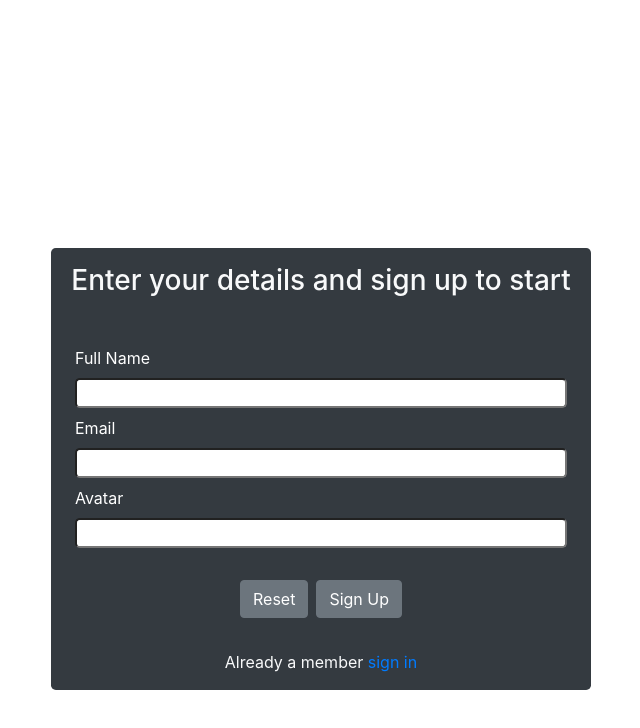
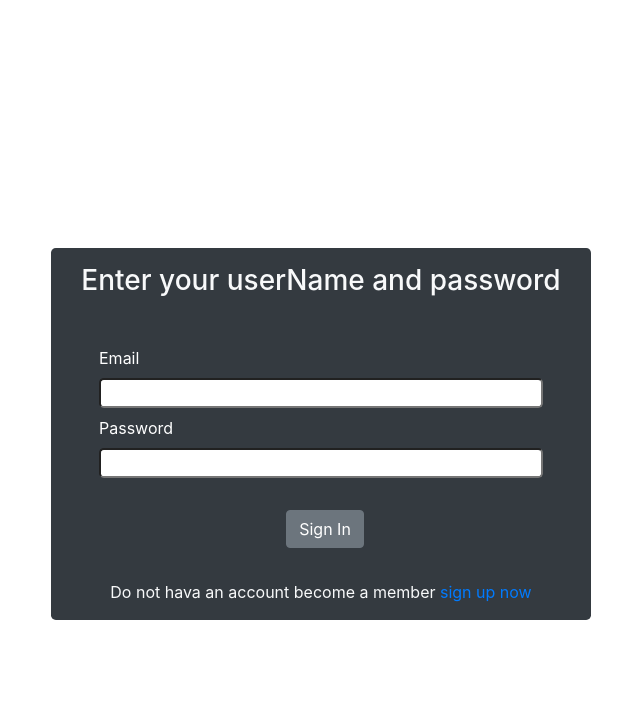
Before and after one commit to rajibjonchhen/marketplace-mongo-fe, a React (Create React App) app: page / in a window 1280 px wide. Both pictures are taken after a click on the element "sign in". Shown: the top 728 px of the page, without its empty margins (319-959 px from the left). Built offline with nearby package versions, Linux system fonts and the light colour scheme.

Commit message:
cards displayed in the home page

```diff
--- a/src/App.css
+++ b/src/App.css
@@ -45,3 +45,6 @@
 .pointer:hover {
   transform: scale(1.1) !important
 }
+.border-top{
+  border-top: 2px solid white;
+}
--- a/src/MyLayout.jsx
+++ b/src/MyLayout.jsx
@@ -5,8 +5,8 @@ import MyNavbar from "./components/Navbar/MyNavbar";
 
 function MyLayout({children, user}) {
     return (
-        <Container fluid>
-            <MyNavbar user={user}/>
+        <Container  className='fluid w-100 m-0 p-0' fluid="true" >
+            {user && <MyNavbar user={user}/>}
             {children}
             <MyFooter/>
         </Container>
--- a/src/components/LoginPage/LoginPage.jsx
+++ b/src/components/LoginPage/LoginPage.jsx
@@ -5,17 +5,18 @@ import {useNavigate} from 'react-router-dom'
 const LoginPage = () => {
 
 const navigate = useNavigate()
-const [user, setUser] = useState({
+const [signIn, setSignIn] = useState(false)
+const [newUser, setNewUser] = useState({
     name:'',
     email:'',
     avatar:''
 })
 
-const handleLogin = async(e) => {
+const handleSignUp = async(e) => {
     const url = 'http://localhost:3001'
     const response = await fetch(`${url}/users`,{
         method:"POST",
-        body:JSON.stringify(user),
+        body:JSON.stringify(newUser),
         headers:{
             "Content-type":"application/json"
         }
@@ -26,30 +27,66 @@ const handleLogin = async(e) => {
             navigate(`/home/${data._id}`)
         }
     }
+}
 
+const handleSignIn = async(e) => {
+            navigate(`/home/62111cad23ae6eaab7ac33bd`)
 
+    // const url = 'http://localhost:3001'
+    // const response = await fetch(`${url}/users?`,{
+    //     method:"GET",
+    //     body:JSON.stringify(user),
+    //     headers:{
+    //         "Content-type":"application/json"
+    //     }
+    // })
+    // if(response.ok){
+    //     let data = await response.json()
+    //     if(data._id){
+    //         navigate(`/home/${data._id}`)
+    //     }
+    // }
 }
 
     return(
     <Container >
         <Row>
             <Col xs={12} sm={12} md={8} lg={6} className='m-auto' style={{paddingTop:'25vh'}}>
-                <div  className='m-auto bg-dark  rounded-lg' >
+                <div  className='m-auto bg-dark  rounded-lg' style={{minHeigh:'800px'}}>
+                   {/* sign in box */}
+                    <div style={{display:signIn? 'block':'none'}} >
+                        <p className='h3 text-light outline-primary p-3 mt-5'>Enter your userName and password</p>
+                        <div className='d-flex flex-column p-4 text-left text-white px-5'>
+                        <label htmlFor='email'>Email</label>
+                        <input onChange={(e) => setNewUser({...newUser, email:e.target.value})} type='email' id='email' value={newUser.email} className='rounded-lg mb-2'/>
+                        <label htmlFor='email'>Password</label>
+                        <input onChange={(e) => setNewUser({...newUser, email:e.target.value})} type='email' id='email' value={newUser.email} className='rounded-lg mb-2'/>
+                        </div>
+                        <div className='pb-3'>
+                            <button type='button' className='btn btn-secondary ml-2' onClick={(e) => handleSignIn(e)}>Sign In</button>
+                        </div>
+                        <p className='p-3 text-light'>Do not hava an account become a member <span className='text-primary pointer' onClick={(e) => setSignIn(false)}>sign up now</span> </p>
+                    </div>
+
+                   {/* sign up new member box */}
+
+                    <div style={{display:!signIn? 'block':'none'}}>
                     <p className='h3 text-light outline-primary p-3 mt-5'>Enter your details and sign up to start</p>
-                    <div className='d-flex flex-column p-4 text-left text-white'>
+                    <div className='d-flex flex-column p-4 text-left text-white px-5'>
                         <label htmlFor='name'> Full Name</label>
-                        <input onChange={(e) => setUser({...user, name:e.target.value})}type='text' id='name' value={user.name} className='rounded-lg mb-2'/>
+                        <input onChange={(e) => setNewUser({...newUser, name:e.target.value})}type='text' id='name' value={newUser.name} className='rounded-lg mb-2'/>
                         <label htmlFor='email'>Email</label>
-                        <input onChange={(e) => setUser({...user, email:e.target.value})} type='email' id='email' value={user.email} className='rounded-lg mb-2'/>
+                        <input onChange={(e) => setNewUser({...newUser, email:e.target.value})} type='email' id='email' value={newUser.email} className='rounded-lg mb-2'/>
                         <label htmlFor='avatar'>Avatar</label>
-                        <input onChange={(e) => setUser({...user, avatar:e.target.value})} type='text' id='avatar' value={user.avatar} className='rounded-lg mb-2'/>
+                        <input onChange={(e) => setNewUser({...newUser, avatar:e.target.value})} type='text' id='avatar' value={newUser.avatar} className='rounded-lg mb-2'/>
 
                     </div>
                     <div className='pb-3'>
                         <button type='button' className='btn btn-secondary'>Reset</button>
-                        <button type='button' className='btn btn-secondary ml-2' onClick={(e) => handleLogin(e)}>Sign Up</button>
+                        <button type='button' className='btn btn-secondary ml-2' onClick={(e) => handleSignUp(e)}>Sign Up</button>
                     </div>
-                    <p className='p-3 text-light'>Already a member <span className='text-primary pointer'>sign in</span> </p>
+                    <p className='p-3 text-light'>Already a member <span className='text-primary pointer' onClick={(e) => setSignIn(true)}>sign in</span> </p>
+                    </div>
                 </div>
             </Col>
         </Row>
--- a/src/components/Navbar/MyNavbar.jsx
+++ b/src/components/Navbar/MyNavbar.jsx
@@ -1,17 +1,44 @@
-import { Container, Nav, Navbar } from "react-bootstrap";
+import { Container, Nav, Navbar, NavDropdown } from "react-bootstrap";
+import brand from '../../assets/highpoint-sm.jpeg'
+import './Navbar.css'
 
 function MyNavbar({user}) {
     return (
-        <Navbar bg="dark" variant="dark" fluid>
-        <Container>
-        <Navbar.Brand href="#home">Navbar</Navbar.Brand>
-        <Nav className="me-auto">
-          <Nav.Link href="#home">Home</Nav.Link>
-          <Nav.Link href="#features">Features</Nav.Link>
-          <Nav.Link href="#user">{user.name}</Nav.Link>
-        </Nav>
-        </Container>
-      </Navbar>
+<Navbar collapseOnSelect expand="lg" variant="dark" style={{backgroundColor:"black"}}>
+  <Navbar.Brand href="#home" ><img style={{width:'50px',padding:'0', margin:"0"}} src={brand} alt="brand image"/></Navbar.Brand>
+  <Container>
+  <Navbar.Toggle aria-controls="responsive-navbar-nav" />
+  <Navbar.Collapse id="responsive-navbar-nav" className='d-flex flex-column'>
+    <Nav className="ml-auto">
+      <Nav.Link href="#features">Features</Nav.Link>
+      <Nav.Link href="#pricing">Pricing</Nav.Link>
+
+      <NavDropdown style={{backgroundColor:'grey',borderRadius:"50px",width:'200px'}} title={<div><span>{user.name}</span><img style={{width:'20px', border:'1px solid white', borderRadius:'50%', padding:'2px',marginLeft:'5px'}}src={user.avatar || "https://upload.wikimedia.org/wikipedia/commons/thumb/7/7c/User_font_awesome.svg/1024px-User_font_awesome.svg.png?20160212005950"} alt='user image'/></div>} id="collasible-nav-dropdown">
+        <NavDropdown.Item href="#action/3.1">Edit Profile</NavDropdown.Item>
+        <NavDropdown.Item href="#action/3.3">Something</NavDropdown.Item>
+        <NavDropdown.Divider />
+        <NavDropdown.Item href="#action/3.4">Separated link</NavDropdown.Item>
+      </NavDropdown>
+    </Nav>
+    {/* <Nav className="ml-auto">
+
+          <label htmlFor=""></label>
+          <input/>
+          <label htmlFor=""></label>
+          <input/>
+            <select placeholder="Category">
+                <option>Category</option>
+                <option>Ladies</option>
+                <option>Gents</option>
+                <option>Kids</option>
+                <option>Summer</option>
+                <option>Winter</option>
+            </select>
+
+    </Nav> */}
+  </Navbar.Collapse>
+  </Container>
+</Navbar>
        );
 }
 
--- /dev/null
+++ b/src/components/Navbar/Navbar.css
@@ -0,0 +1,3 @@
+.dropdown-toggle::after {
+    display: none !important;
+  }
--- a/src/components/home/Home.jsx
+++ b/src/components/home/Home.jsx
@@ -6,7 +6,7 @@ import ProductCard from "./ProductCard";
 function Home({user, setUser}) {
 
     const params = useParams()
-    const [products, setProducts] = useState()
+    const [products, setProducts] = useState([])
 
     useEffect(()=>{
         let id = params.id
@@ -36,8 +36,9 @@ function Home({user, setUser}) {
             const response = await fetch(`${url}/products`)
             if(response.ok){
                 let data = await response.json()
-                if(data.length > 0){
-                    setProducts(data)
+                if(data){
+                    console.log(data)
+                    setProducts(data.products)
                 }
             }
         } catch (error) {
@@ -48,7 +49,7 @@ function Home({user, setUser}) {
     return (
         <Container>
             <Row>
-                {products && products.map(product => <ProductCard/>)}
+                {products && products.map(product => <ProductCard product={product}/>)}
             </Row>
         </Container>
      );
--- a/src/components/home/ProductCard.jsx
+++ b/src/components/home/ProductCard.jsx
@@ -1,18 +1,20 @@
-import { Button, Card } from "react-bootstrap";
+import { Button, Card, Col } from "react-bootstrap";
+import productImg from '../../assets/highpoint-sm.jpeg'
 
-function ProductCard() {
+function ProductCard({product}) {
     return (
-        <Card style={{ width: '18rem' }}>
-            <Card.Img variant="top" src="holder.js/100px180" />
+        <Col>
+            <Card style={{ width: '18rem' }}>
+            <Card.Img variant="top" src={product.imageUrl || productImg} />
             <Card.Body>
-                <Card.Title>Card Title</Card.Title>
+                <Card.Title>{product.name}</Card.Title>
                 <Card.Text>
-                Some quick example text to build on the card title and make up the bulk of
-                the card's content.
+                    {product.description}
                 </Card.Text>
-                <Button variant="primary">Go somewhere</Button>
+                <Button variant="primary">Add to cart</Button>
             </Card.Body>
-    </Card>
+        </Card>
+    </Col>
     );
 }
 
```
Also changed, not shown: src/assets/highpoint-lg.jpeg (added), src/assets/highpoint-sm.jpeg (added).
